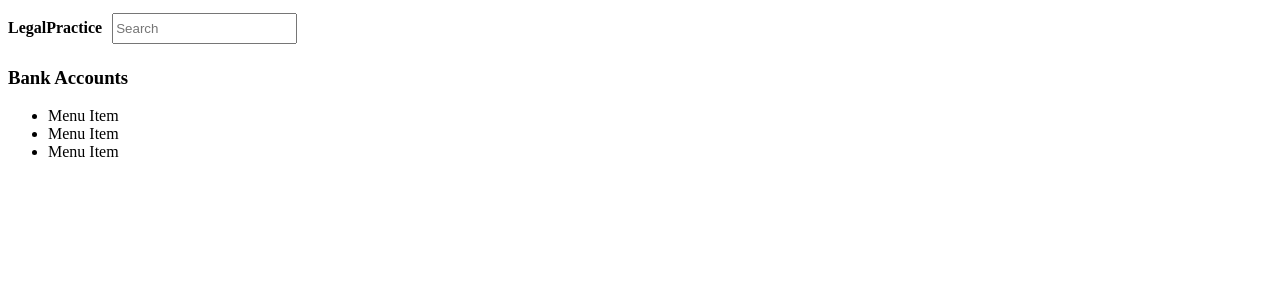
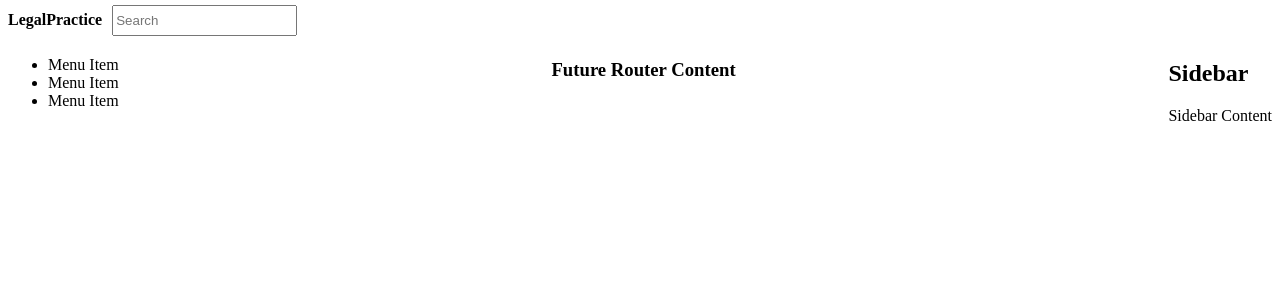
Before and after one commit to loganeb/savvy-react-proj, a React app: page / in a window 1280 px wide. Shown: the top 300 px of the page. Built offline with nearby package versions, Linux system fonts and the light colour scheme.

Commit message:
Add static folder and update components

```diff
--- a/src/components/Layout.tsx
+++ b/src/components/Layout.tsx
@@ -1,14 +1,19 @@
 import * as React from 'react';
 import Menu from './Menu';
 import Header from './Header';
+import Sidebar from './Sidebar';
 
 class Layout extends React.Component <{}> {
     render(){
         return(
-            <div className="Layout">
+            <div className='Layout'>
                 <Header/>
-                <h3>Bank Accounts</h3>
-                <Menu />
+                <div className="content">
+                    <Menu />
+                    <div><h3>Future Router Content</h3></div>
+                    <Sidebar />
+                </div>
+
             </div>
         )
     }
--- a/src/components/Sidebar.tsx
+++ b/src/components/Sidebar.tsx
@@ -0,0 +1,16 @@
+import * as React from 'react';
+
+class Sidebar extends React.Component <{}> {
+    render(){
+        return(
+            <div className="Sidebar container-fluid">
+                <h2>Sidebar</h2>
+                <div>
+                    <p>Sidebar Content</p>
+                </div>
+            </div>
+        );
+    }
+}
+
+export default Sidebar;
--- a/src/static/scss/index.scss
+++ b/src/static/scss/index.scss
@@ -1,10 +1,24 @@
+$header-height: 40px;
+
+.Layout {
+    .content{
+        margin-top: $header-height;
+        display: flex;
+        flex-direction: row;
+        justify-content: space-between;
+    }
+}
+
 .Header{
+    display: block;
+    position: fixed;
+    top: 0;
     display: flex;
     flex-direction: row;
     flex-wrap: nowrap;
     justify-content: flex-start;
     align-items: center;
-    height: 40px;
+    height: $header-height;
 
 
     input[type="text"]{
```
